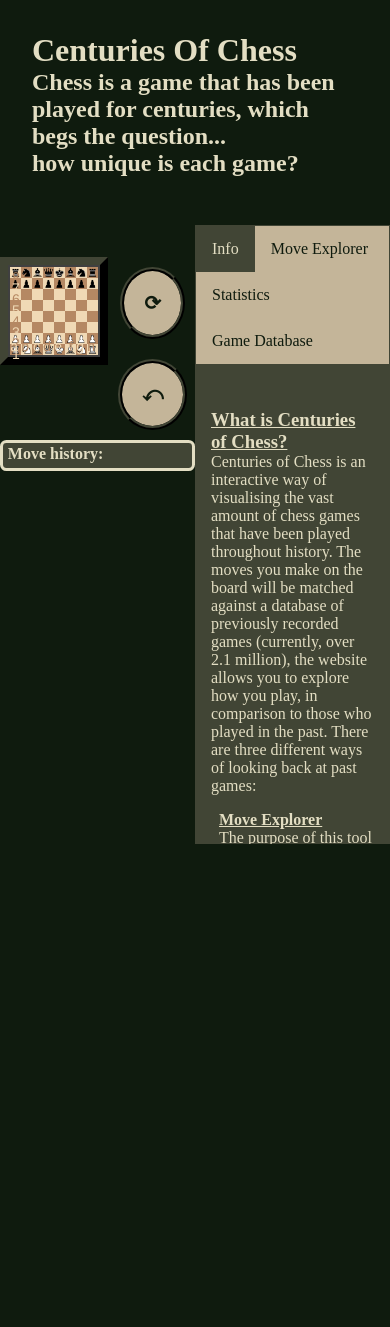
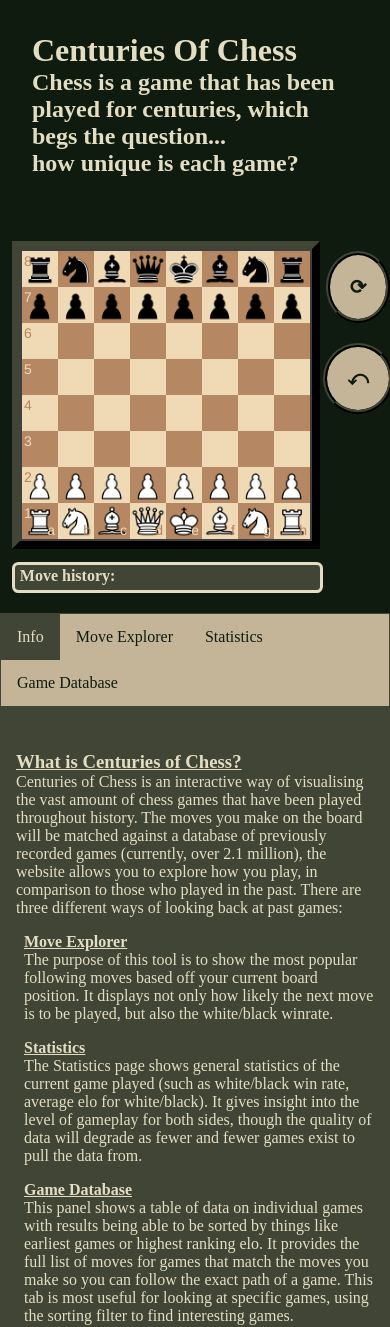
Before and after one commit to S8tyrsH0rns/Centuries-Of-Chess, a PHP site: page / in a window 390 px wide. Shown: the top 1327 px of the page. Before the commit the page ends 844 px from the top, so only its background shows below. Run offline with PHP 8.4, Linux system fonts and the light colour scheme; some libraries are stand-ins or nearby versions.

Commit message:
Improved mobile functionality

```diff
--- a/css/styles.css
+++ b/css/styles.css
@@ -94,6 +94,10 @@ figcaption {
 
 	margin-bottom: 0.8em;
 	flex-shrink: 1;
+
+	touch-action: none;
+	-webkit-user-select: none;
+	user-select: none;
 }
 
 .move-list {
@@ -309,3 +313,48 @@ figcaption {
 	margin-left: 1em;
 	margin-right: 1em;
 }
+
+/*Mobile Layout*/
+
+@media screen and (max-width: 850px) {
+	body {
+		height: auto;
+		min-height: 100vh;
+	}
+
+	.main {
+		flex-direction: column;
+		flex: 1 0 auto;
+		min-height: 0;
+	}
+
+	.split {
+		width: 100%;
+		overflow: visible;
+	}
+
+	.left {
+		flex: 0 0 auto;
+		padding: 0 12px 20px;
+	}
+
+	.board-area {
+    width: 100%;
+    max-width: none;
+    min-width: 0;
+    padding-top: 1em;
+    margin: 0;
+	}
+
+	#board,
+	.move-list	{
+		width: 85%;
+	}
+
+	.game-controls {
+		padding-left: 1em;
+		flex: 0 0 auto;
+		width: 60px;
+		align-items: center;
+	}
+}
--- a/index.php
+++ b/index.php
@@ -77,7 +77,7 @@
 				<h4><u>Database Design and PGN Parser</u></h4>
 				<p>From the earliest stages of development, I wanted more than just a database of previous games. I realised insight could be gained from looking at the statistics of the players and the outcomes for the games they play. Whilst researching publicly available game collections to use I stumbled upon the Lichess Elite Database, a collection of public games played on the Lichess website.</p>
 				<figure>
-					<img src="img/PGNParser.png" alt="A screenshot of code for parse_elite_file function" width="710" height="617">
+					<img src="img/PGNParser.PNG" alt="A screenshot of code for parse_elite_file function" width="710" height="617">
 					<figcaption>Fig.1 - Code Snippet of parse_elite_file function.</figcaption>
 				</figure>
 				<p> To extract only the data I felt was necessary for the database I wrote a custom Python script to parse the PGN files and transfer relevant data to the database. The parser could parse multiple files from running just once. The database currently contains over 2.1 million games to serve as a proof of concept. I hope to find more data sources to grow the collection of games (particularly older games).</p>
@@ -92,7 +92,7 @@
 			<p>The first representation of data I completed was the game database, where I selected games which had moves LIKE the moves made on the website, the results could be sorted by a variety of different criteria such as the difference between players elo or the earliest game using SQL's ORDER BY parameter. Loading all games from the table which match would be impractical for early games where there are millions of results so I added a page navigation element below the table, limiting each page to a maximum of 20 results and allowing for the SQL query to LIMIT the selection to 21 results (with the 21st result indicating the need for another page of results).</p>
 
 			<figure>
-					<img src="img/DatabaseConnect.png" alt="Reusable database connect() function shared across database requests" width="710" height="617">
+					<img src="img/DatabaseConnect.PNG" alt="Reusable database connect() function shared across database requests" width="710" height="617">
 					<figcaption>Fig.2 - Reusable database connect() function shared across database requests</figcaption>
 			</figure>
 
```
